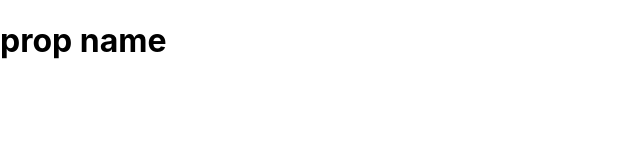
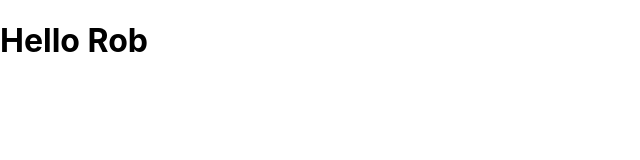
Before and after one commit to robinsonbrz/react-experiment, a React (Create React App) app: page / in a window 1280 px wide. Shown: the top 160 px of the page, without its empty margins (0-640 px from the left). Built offline with nearby package versions, Linux system fonts and the light colour scheme.

Commit message:
cass based component

```diff
--- a/src/App.js
+++ b/src/App.js
@@ -3,14 +3,14 @@ import './App.css';
 import Hello from './components/Hello';
 // import Counter from './components/Counter';
 
-import React, { Component } from "react";
+//import React, { Component } from "react";
 
 // Parent Component [Root Component]
 // Stateless component [functional component]
 function App() {
     return (
         <div>
-            <Hello name="prop name"/>
+            <Hello name="Rob" />
         </div>
     );
 }
--- a/src/components/Hello.js
+++ b/src/components/Hello.js
@@ -1,16 +1,31 @@
-import React, { Component } from "react";
+import React, {
+    Component
+} from "react";
+
+// Secon syntax : class based component
+
+class Hello extends React.Component {
+    render() {
+        return (
+            <h1> Hello { this.props.name } </h1>
+        )
+    }
+}
 
 
+
+
+
+
+
+/*
+functional com props
 function Hello(props){
     return(
         <h1> { props.name }</h1>
     )
-
-
-
 }
-
-
+*/
 
 /*
 
```
